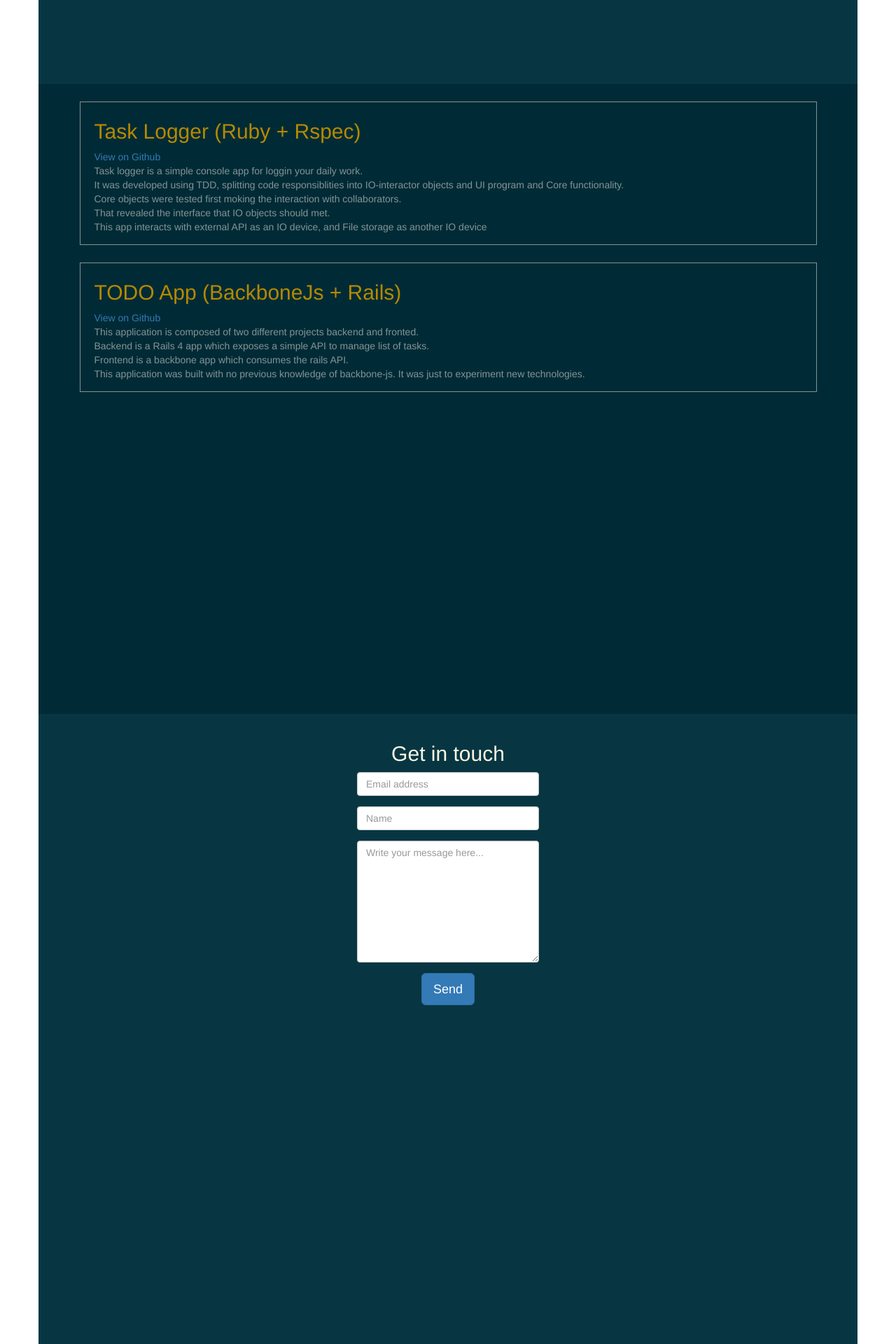
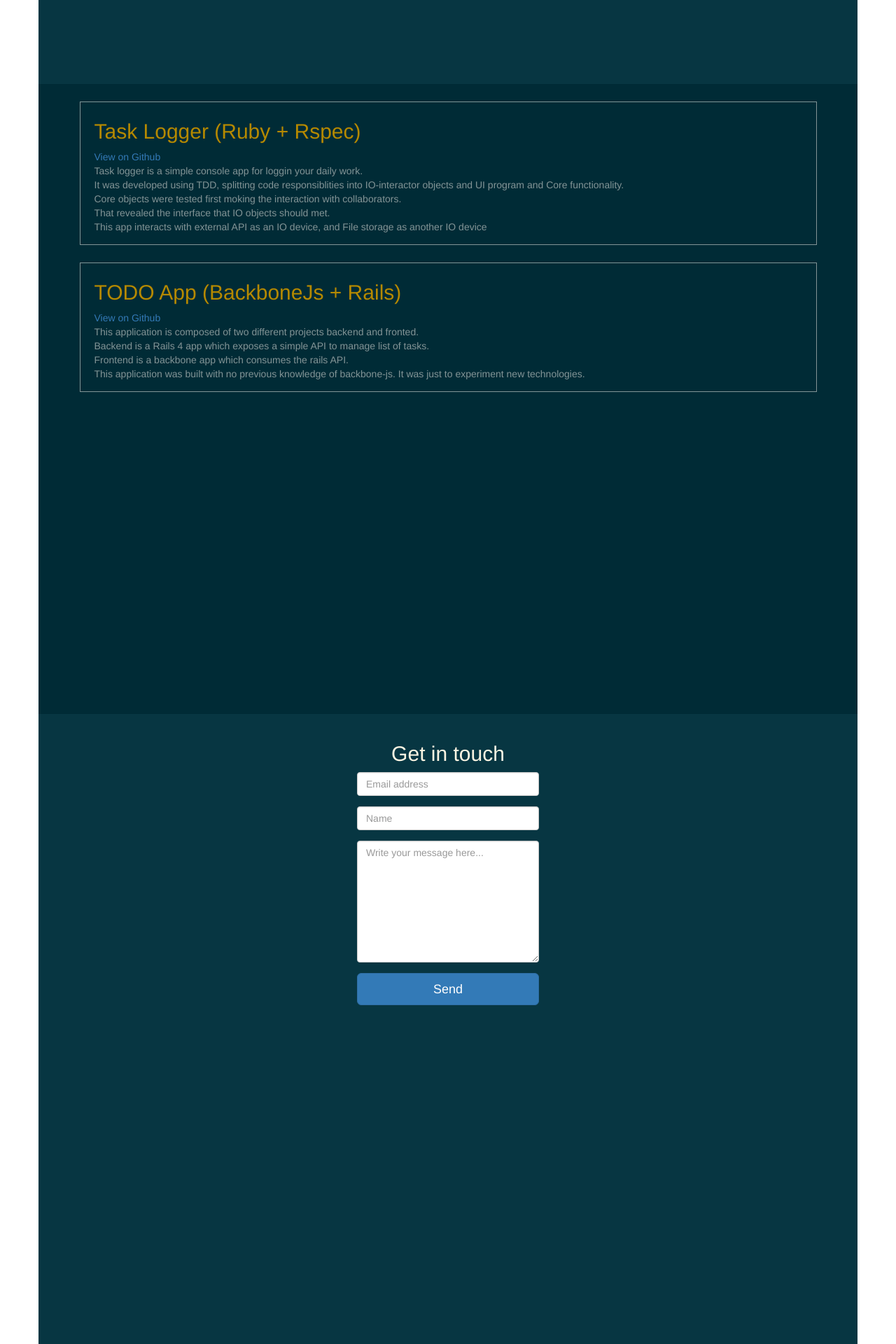
Before and after one commit to delbetu/delbetu.github.io, a Jekyll site: the page built from index.html, in a window 1280 px wide. Shown: the part 780-2700 px from the top of the page at 70% size. Built offline with Jekyll 4.4.1, drawn with Linux system fonts in a browser that asks for light colours; nearby versions of some CDN libraries.

Commit message:
Make contact button to use the whole width

```diff
--- a/_sass/_contact-form.sass
+++ b/_sass/_contact-form.sass
@@ -6,3 +6,5 @@
   color: $my_base3
   margin: 0 auto
   max-width: 300px
+  button
+    width: 100%
```
